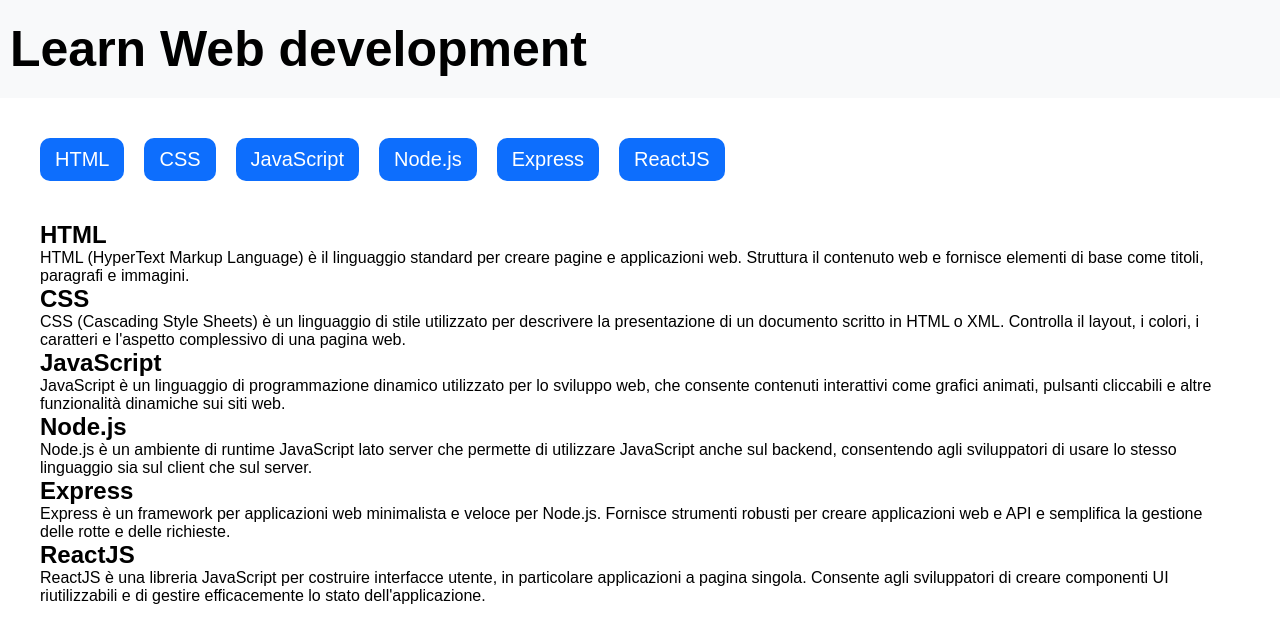
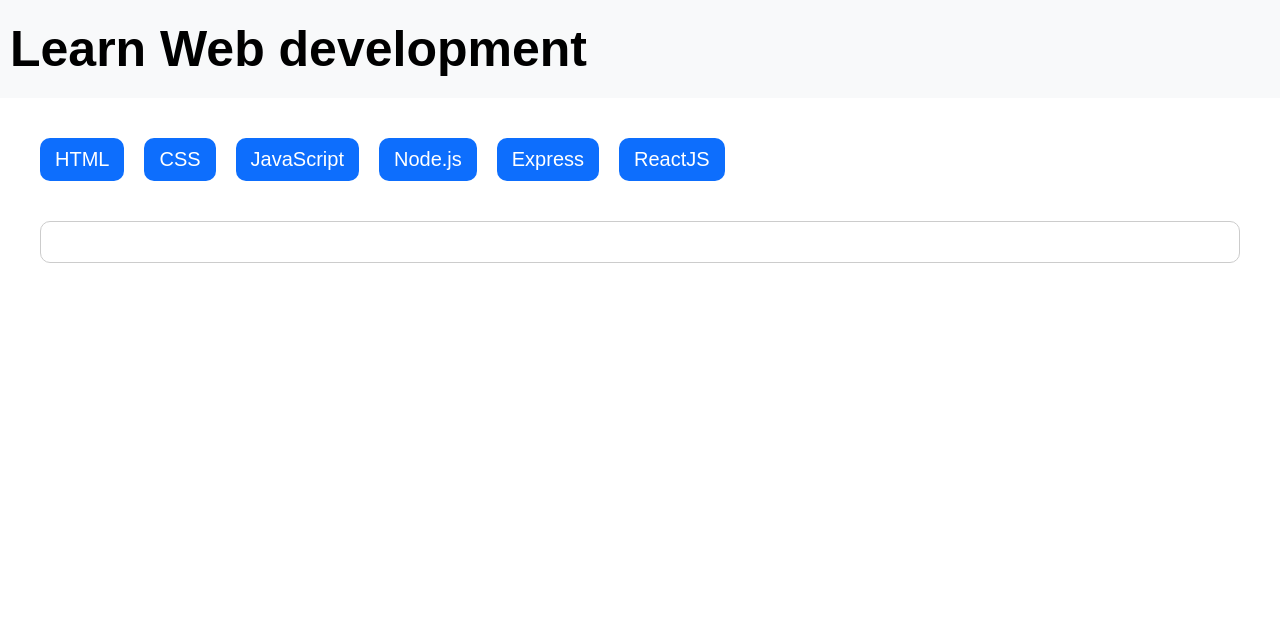
Before and after one commit to HaojieZhang123/react-use-state, a React (Vite) app: page / in a window 1280 px wide. Shown: the top 642 px of the page. Built offline with nearby package versions, Linux system fonts and the light colour scheme.

Commit message:
[UPD] stylized cards with proper display property

```diff
--- a/src/components/Main.jsx
+++ b/src/components/Main.jsx
@@ -67,6 +67,7 @@
                                 isActive={active === element.id}
                             />
                         )
+                        // Cards don't need onToggle like buttons. They will display based on the value taken from the buttons
                     })}
                 </div>
             </div>
--- a/src/index.css
+++ b/src/index.css
@@ -18,6 +18,7 @@
   margin: 0 auto;
 }
 
+/* BUTTONS */
 .buttons-container {
   padding: 40px 0;
   display: flex;
@@ -38,3 +39,22 @@
   color: #000;
   background-color: #FFC107;
 }
+
+/* CARDS */
+.card-container {
+  border: 1px solid #CCC;
+  padding: 20px;
+  border-radius: 10px;
+}
+
+.card {
+  display: none;
+}
+
+.card-active {
+  display: block;
+}
+
+.card-active h2 {
+  margin-bottom: 10px;
+}
```
